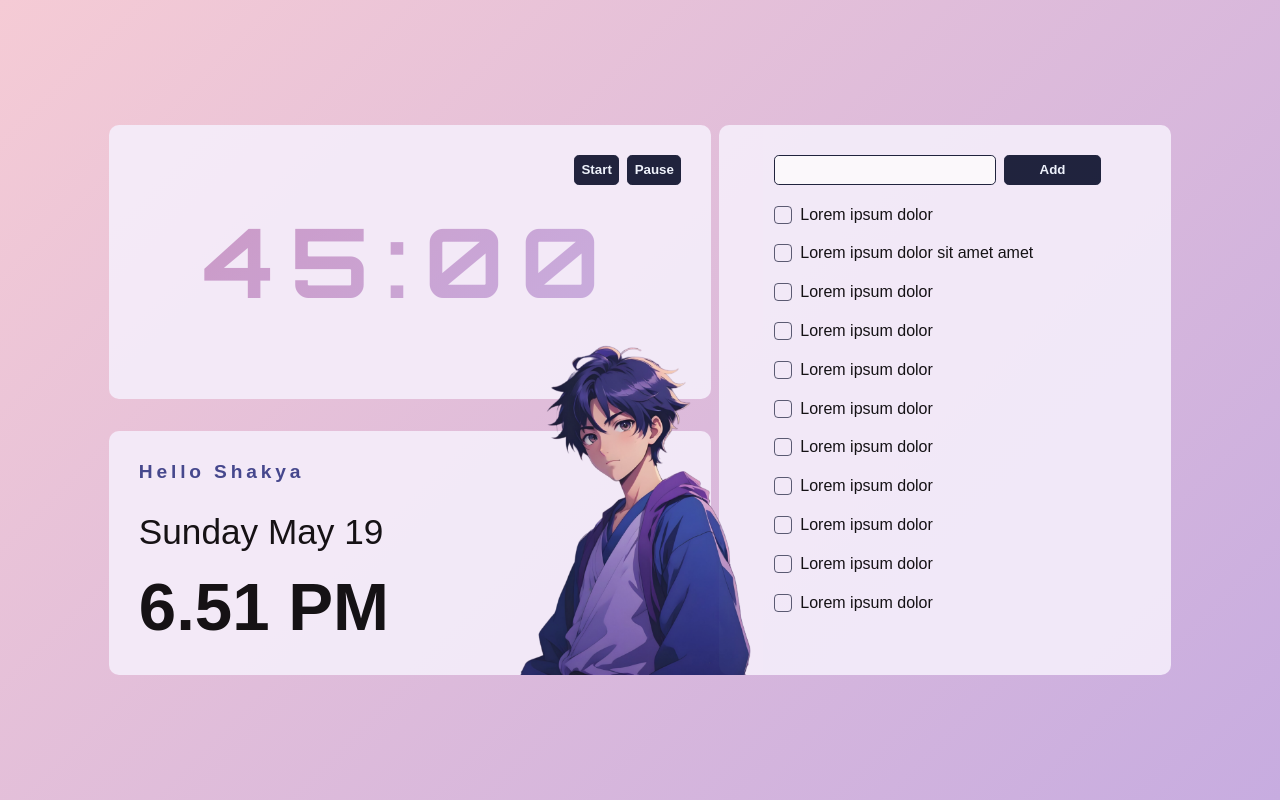
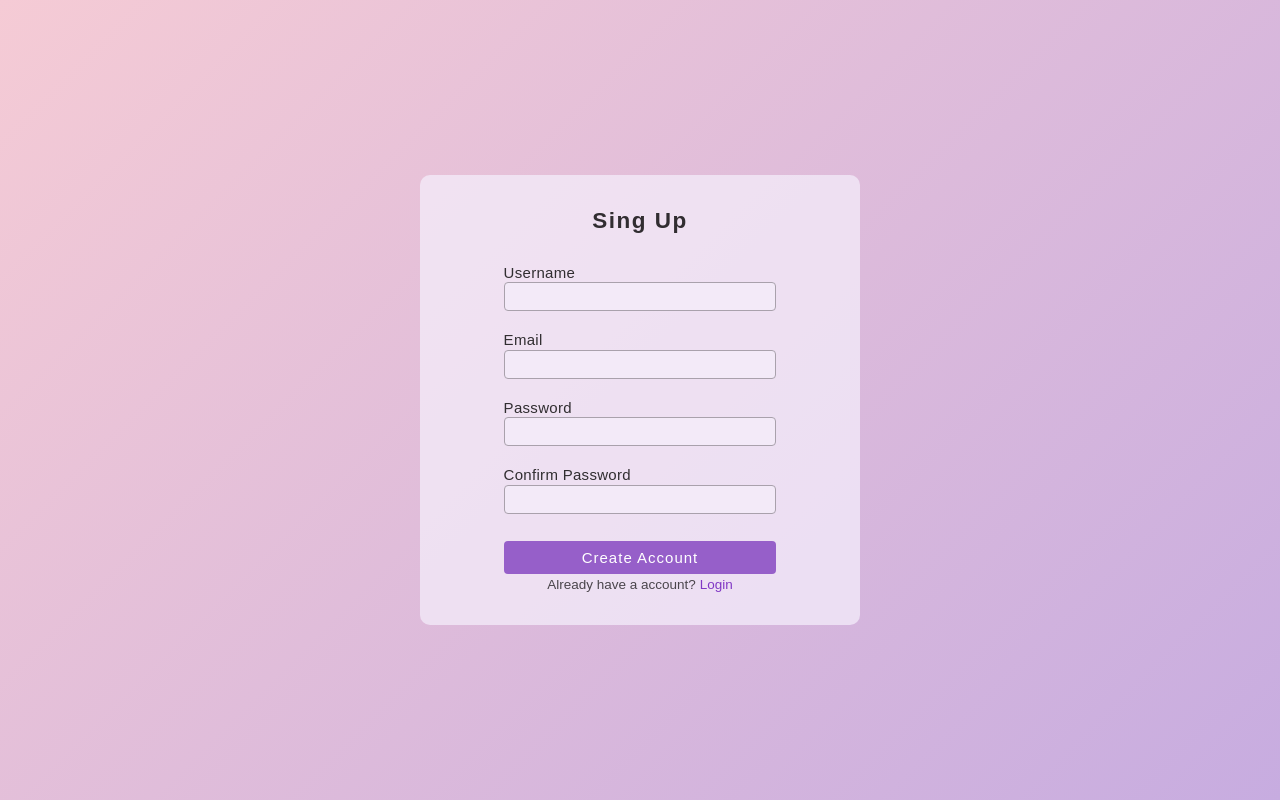
Before and after one commit to kyashark/mern-todo, a React (Create React App) app in the folder frontend/: page / in a window 1280 px wide. Built offline with nearby package versions, Linux system fonts and the light colour scheme.

Commit message:
Implement signup form UI

```diff
--- a/frontend/src/App.css
+++ b/frontend/src/App.css
@@ -10,131 +10,6 @@ body {
     display: flex;
     align-items: center;
     justify-content: center;
-  height: 100vh;
+    height: auto;
+    min-height: 100vh;
   }
-
-.container {
-  width: 80vw;
-  height: 550px;
-  display: flex;
-  gap: 0.5rem;
-  margin: 1rem;
-  border-radius: 1rem;
-}
-
-.col-left,
-.col-right {
-  opacity: 0.9;
-}
-
-.col-left {
-  flex: 4;
-  border-radius: 10px;
-  display: flex;
-  flex-direction: column;
-  gap: 2rem;
-  z-index: 1;
-}
-
-.col-right {
-  flex: 3;
-  border-radius: 10px;
-  display: flex;
-  flex-direction: column;
-  gap: 0.5rem;
-  background-color: #f5eefb;
-  z-index: 0;
-}
-
-.row {
-  border-radius: 10px;
-  gap: 0.5rem;
-  background-color: #f5eefb;
-}
-
-.up {
-  flex: 3;
-}
-
-.bottom {
-  flex: 2;
-}
-
-/* Responsive */
-
-@media only screen and (max-width: 1280px) {
-  .container {
-    /* background-color: #00ff40; */
-    width: 83vw;
-  }
-}
-
-@media only screen and (max-width: 1180px) {
-  .container {
-    /* background-color: #0011ff; */
-    width: 85vw;
-  }
-}
-
-@media only screen and (max-width: 1020px) {
-  .container {
-    /* background-color: #ff7b00; */
-    width: 90vw;
-  }
-}
-
-@media only screen and (max-width: 960px) {
-  .container {
-    /* background-color: #ff0095; */
-    width: 95vw;
-  }
-
-  .col-left {
-    gap: 1.5rem;
-  }
-}
-
-@media only screen and (max-width: 860px) {
-  .container {
-    /* background-color: #c7ace0; */
-    flex-direction: column;
-    width: 75vw;
-    height: auto;
-  }
-
-  body {
-    height: auto;
-  }
-}
-
-@media only screen and (max-width: 700px) {
-  .container {
-    /* background-color: #45097e; */
-    width: 80vw;
-  }
-}
-
-@media only screen and (max-width: 660px) {
-  .container {
-    /* background-color: #7e0926; */
-  }
-}
-
-@media only screen and (max-width: 600px) {
-  .container {
-    /* background-color: #097e47; */
-  }
-}
-
-@media only screen and (max-width: 425px) {
-  .container {
-    /* background-color: #7e0957; */
-    width: 85vw;
-  }
-}
-
-@media only screen and (max-width: 375px) {
-  .container {
-    /* background-color: #097e65; */
-  }
-}
--- a/frontend/src/App.js
+++ b/frontend/src/App.js
@@ -1,21 +1,15 @@
 
 import './App.css';
-import Timer from './components/Timer';
-import Task from './components/Task';
-import Profile from './components/Profile';
+import Home from './pages/Home';
+import Signup from './pages/Signup';
 
 
 function App() {
   return (
-
-      <div className='container'>
-        <div className='col-left'>
-          <div className='row up'><Timer/></div>
-          <div className='row bottom'><Profile/></div>
-        </div>
-        <div className='col-right'><Task/></div>
-      </div>
-
+  <>
+  {/* <Home/> */}
+  <Signup/>
+  </>
   );
 }
 
--- /dev/null
+++ b/frontend/src/pages/Home.css
@@ -0,0 +1,116 @@
+
+  .container {
+    width: 80vw;
+    height: 550px;
+    display: flex;
+    gap: 0.5rem;
+    margin: 1rem;
+    border-radius: 1rem;
+  }
+
+  .col-left,
+  .col-right {
+    opacity: 0.9;
+  }
+
+  .col-left {
+    flex: 4;
+    border-radius: 10px;
+    display: flex;
+    flex-direction: column;
+    gap: 2rem;
+    z-index: 1;
+  }
+
+  .col-right {
+    flex: 3;
+    border-radius: 10px;
+    display: flex;
+    flex-direction: column;
+    gap: 0.5rem;
+    background-color: #f5eefb;
+    z-index: 0;
+  }
+
+  .row {
+    border-radius: 10px;
+    gap: 0.5rem;
+    background-color: #f5eefb;
+  }
+
+  .up {
+    flex: 3;
+  }
+
+  .bottom {
+    flex: 2;
+  }
+
+  /* Responsive */
+
+  @media only screen and (max-width: 1280px) {
+    .container {
+      /* background-color: #00ff40; */
+      width: 83vw;
+    }
+  }
+
+  @media only screen and (max-width: 1180px) {
+    .container {
+      /* background-color: #0011ff; */
+      width: 85vw;
+    }
+  }
+
+  @media only screen and (max-width: 1020px) {
+    .container {
+      /* background-color: #ff7b00; */
+      width: 90vw;
+    }
+  }
+
+  @media only screen and (max-width: 960px) {
+    .container {
+      /* background-color: #ff0095; */
+      width: 95vw;
+    }
+
+    .col-left {
+      gap: 1.5rem;
+    }
+  }
+
+  @media only screen and (max-width: 860px) {
+    .container {
+      /* background-color: #c7ace0; */
+      flex-direction: column;
+      width: 75vw;
+      height: auto;
+    }
+  }
+
+  @media only screen and (max-width: 700px) {
+    .container {
+      /* background-color: #45097e; */
+      width: 80vw;
+    }
+  }
+
+  @media only screen and (max-width: 660px) {
+
+  }
+
+  @media only screen and (max-width: 600px) {
+
+  }
+
+  @media only screen and (max-width: 425px) {
+    .container {
+      /* background-color: #7e0957; */
+      width: 85vw;
+    }
+  }
+
+  @media only screen and (max-width: 375px) {
+
+  }
--- /dev/null
+++ b/frontend/src/pages/Home.js
@@ -0,0 +1,19 @@
+import Timer from '../components/Timer';
+import Task from '../components/Task';
+import Profile from '../components/Profile';
+import './Home.css';
+
+function Home(){
+        return (
+        <div className='container'>
+          <div className='col-left'>
+            <div className='row up'><Timer/></div>
+            <div className='row bottom'><Profile/></div>
+          </div>
+          <div className='col-right'><Task/></div>
+        </div>
+
+    );
+
+}
+export default Home;
--- /dev/null
+++ b/frontend/src/pages/Signup.css
@@ -0,0 +1,153 @@
+html{
+  font-size: 15px;
+}
+
+
+.card{
+  width:440px;
+  height: 450px;
+  display: flex;
+  flex-direction: column;
+  align-items: center;
+  justify-content: center;
+  gap:2rem;
+  background-color: #f5eefbbd;
+  border-radius: 10px;
+
+}
+
+.card h2{
+  letter-spacing: 0.1rem;
+  font-size: 1.5rem;
+  color: #312d31;
+}
+
+.card .signup-form{
+  width: 62%;
+  display: flex;
+  flex-direction: column;
+  gap:1.5rem;
+  font-weight: 500;
+   /* background-color: blue; */
+}
+
+.signup-form .form-details{
+  display: flex;
+  flex-direction: column;
+  gap:1rem;
+  font-size: 1rem;
+  font-weight:500;
+}
+
+.form-details label{
+  color: #312e31;
+}
+
+.form-details .field{
+  display: flex;
+  flex-direction: column;
+  gap:0.1rem;
+  letter-spacing: 0.02rem;
+  /* background-color: lightblue; */
+  height: 3.5rem;
+}
+
+.form-details input {
+  width: 100%;
+  padding: 6px;
+  border-radius: 4px;
+  border: 1px solid #a9a1ac;
+  background-color: #f3eaf8;
+  outline: none;
+}
+
+.form-details input:focus {
+  border: 1px solid #a174cb88;
+  box-shadow: 0 0 4px 1px rgba(161, 116, 203, 0.5); /* Adds a soft shine */
+  transition: box-shadow 0.3s ease-in-out;
+}
+
+.form-details .error-text{
+  font-size: 0.75rem;
+}
+
+.creat-account {
+  display: flex;
+  flex-direction: column;
+  gap: 0.2rem;
+}
+
+.creat-account input {
+  border: none;
+  padding: 8px;
+  font-size: 1rem;
+  color: #ffff;
+  border-radius: 4px;
+  background-color: #965fc9;
+  letter-spacing: 1px;
+  cursor: pointer;
+}
+
+.creat-account input:hover {
+  background-color: #a174cb;
+}
+
+.creat-account p {
+  align-self: center;
+  font-size: 0.9em;
+  color: #4a454b;
+  font-weight: 500;
+}
+
+.creat-account p a {
+  text-decoration: none;
+  color:#8138c5;
+}
+
+/* Responsive */
+
+@media only screen and (max-width: 1280px) {
+
+}
+
+@media only screen and (max-width: 1180px) {
+
+}
+
+@media only screen and (max-width: 1020px) {
+
+}
+
+@media only screen and (max-width: 960px) {
+
+}
+
+@media only screen and (max-width: 860px) {
+
+}
+
+@media only screen and (max-width: 700px) {
+  .container-signup{
+    width:430px;
+    height: 450px;
+  }
+}
+
+@media only screen and (max-width: 660px) {
+
+}
+
+@media only screen and (max-width: 600px) {
+
+}
+
+@media only screen and (max-width: 425px) {
+  .container-signup{
+    width:350px;
+    height: 450px;
+  }
+}
+
+@media only screen and (max-width: 375px) {
+
+}
--- /dev/null
+++ b/frontend/src/pages/Signup.js
@@ -0,0 +1,54 @@
+import React from "react";
+import "./Signup.css";
+
+const Signup = () => {
+  return (
+    <div>
+
+        <div className="card">
+          <h2 className="topic">Sing Up</h2>
+          <form id="signupForm" action="#" className="signup-form">
+            <div className="form-details">
+              <div className="field">
+                <label for="username">Username</label>
+                <input type="text" id="username" className="input-fields" />
+                {/* <p className="error-text">Username is empty</p> */}
+              </div>
+              <div className="field">
+                <label for="email">Email</label>
+
+                <input type="text" id="email" className="input-fields" />
+              </div>
+              <div className="field">
+                <label for="password">Password</label>
+
+                <input type="password" id="password" className="input-fields" />
+              </div>
+              <div className="field">
+                <label for="confirm-password">Confirm Password</label>
+
+                <input
+                  type="text"
+                  id="confirm-password"
+                  className="input-fields"
+                />
+              </div>
+            </div>
+            <div className="creat-account">
+              <input
+                type="submit"
+                className="submit-btn"
+                value="Create Account"
+              />
+              <p className="have-account">
+                Already have a account? <a href="#">Login</a>
+              </p>
+            </div>
+          </form>
+        </div>
+      </div>
+
+  );
+};
+
+export default Signup;
```
Lines whose indentation alone changed are shown as unchanged.
